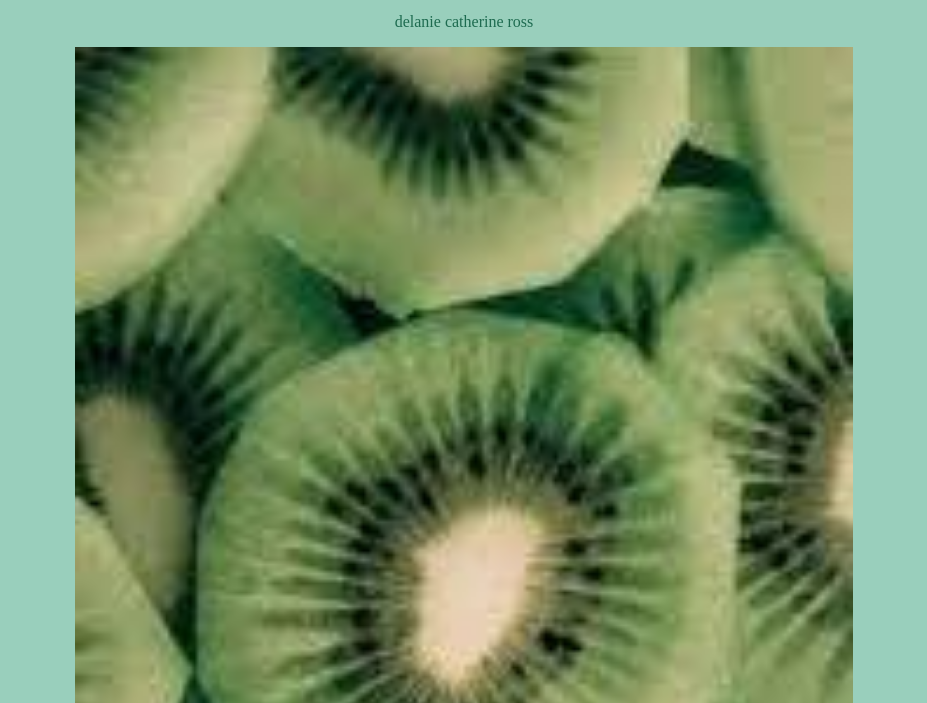
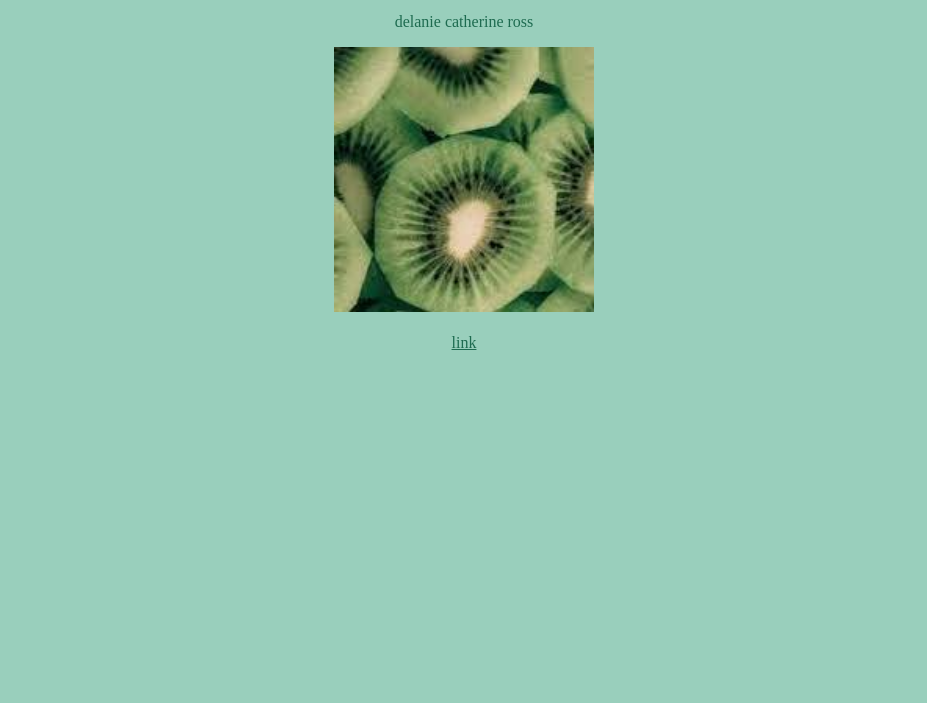
Before and after one commit to CDS-APCSP/html-first-solo-assignment-delanieross, a plain HTML site: page index.html in a window 1280 px wide. Shown: the part 97-800 px from the top of the page, without its empty margins (176-1103 px from the left). Drawn offline with Linux system fonts and the light colour scheme.

Commit message:
smaller image

```diff
--- a/index.html
+++ b/index.html
@@ -15,7 +15,7 @@
      </div>
   <p>delanie catherine ross</p>
     <div style=text-align:center>
-    <img src="images-1.jpg" alt="my first image" style="height:90%; width:90%">
+    <img src="images-1.jpg" alt="my first image" style="height:30%; width:30%">
     </div>
     <br/><a href="https://www.google.com/"style="color:#1e6b50">link<a/>
   </div>
```
